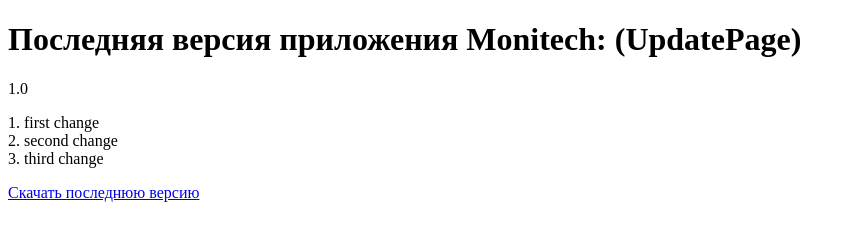
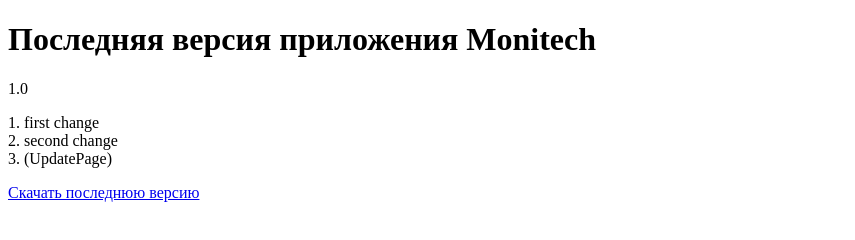
Before and after one commit to Ebaluga/MonitechUpdatePage, a plain HTML site: page index.html in a window 1280 px wide. Shown: the whole page, without its empty margins (0-855 px from the left). Drawn offline with Linux system fonts and the light colour scheme.

Commit message:
Update index.html

```diff
--- a/index.html
+++ b/index.html
@@ -4,9 +4,9 @@
     <title>Последняя версия Monitech</title>
   </head>
   <body>
-    <h1>Последняя версия приложения Monitech: (UpdatePage)</h1>
+    <h1>Последняя версия приложения Monitech</h1>
     <p class="version">1.0</p>
-    <p class="changelog"> 1. first change <br>2. second change <br>3. third change<br></p>
+    <p class="changelog"> 1. first change <br>2. second change <br>3. (UpdatePage)<br></p>
     <a href="YOUR_DOWNLOAD_LINK">Скачать последнюю версию</a>
   </body>
 </html>
```
